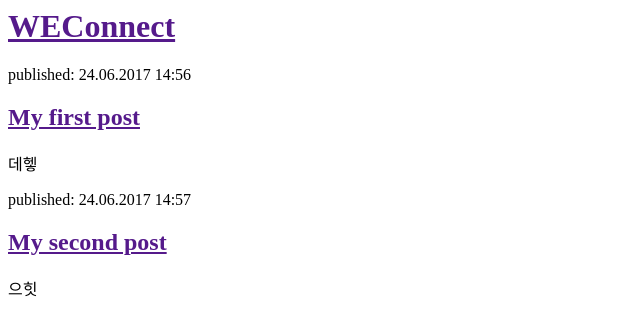
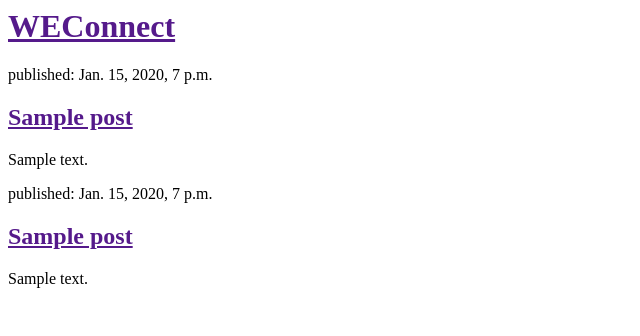
Before and after one commit to explorerjin/my-first-blog, a Django app: template blog/templates/blog/post_list.html in a window 1280 px wide. Shown: the top 336 px of the page, without its empty margins (0-640 px from the left). Run offline with Django 3.2, Linux system fonts and the light colour scheme; the template is opened without the code that fills it: values that come from a table or form of the project are taken from there, others are empty; tables that the repository leaves empty hold one stand-in row (values such as "Sample post").

Commit message:
Modified templates to display posts from database.

```diff
--- a/blog/templates/blog/post_list.html
+++ b/blog/templates/blog/post_list.html
@@ -6,15 +6,17 @@
   <div>
     <h1><a href="">WEConnect</a></h1>
   </div>
-  <p>published: 24.06.2017 14:56</p>
-  <h2><a href="">My first post</a></h2>
-  <p>데헿</p>
+  {% for post in posts %}
+  <div>
+  <p>published: {{ post.published_date}}</p>
+  <h2><a href="">{{ post.title }}</a></h2>
+  <p> {{ post.text|linebreaksbr }}</p>
   </div>
-
   <div>
-    <p>published: 24.06.2017 14:57</p>
-    <h2><a href="">My second post</a></h2>
-    <p>으힛</p>
+    <p>published: {{ post.published_date}}</p>
+    <h2><a href="">{{ post.title }}</a></h2>
+    <p>{{ post.text|linebreaksbr }}</p>
   </div>
+  {% endfor %}
 </body>
 </html>
--- a/blog/views.py
+++ b/blog/views.py
@@ -1,4 +1,7 @@
 from django.shortcuts import render
+from django.utils import timezone
+from .models import Post
 
 def post_list(request):
-    return render(request, 'blog/post_list.html', {})
+    posts = Post.objects.filter(published_date__lte=timezone.now()).order_by('published_date')
+    return render(request, 'blog/post_list.html', {'posts' : posts})
```
